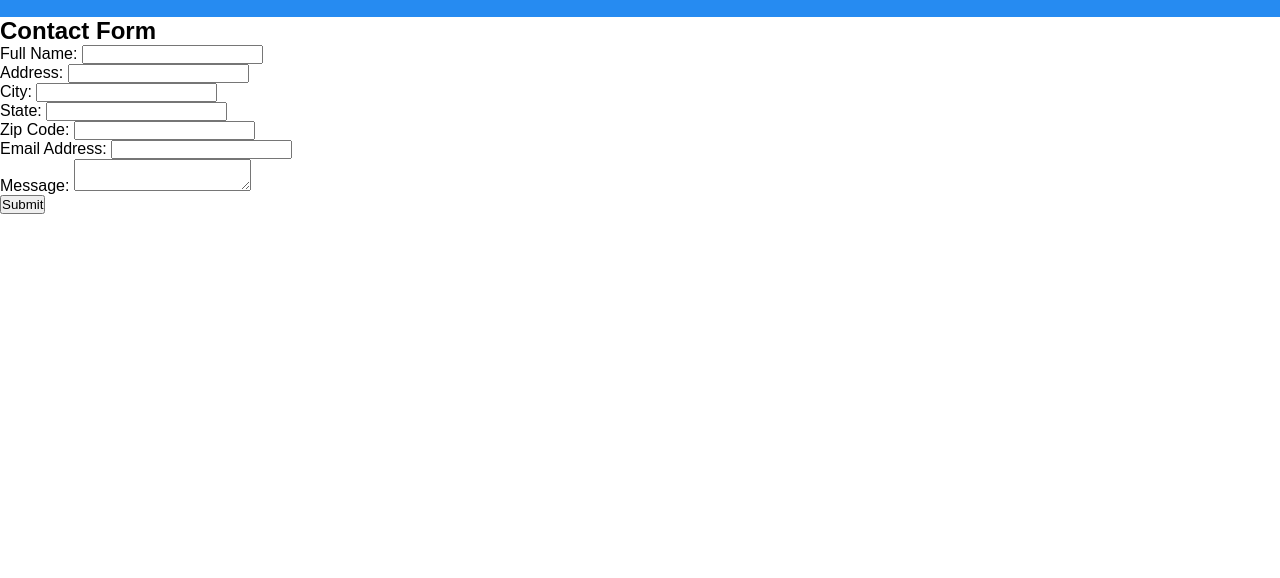
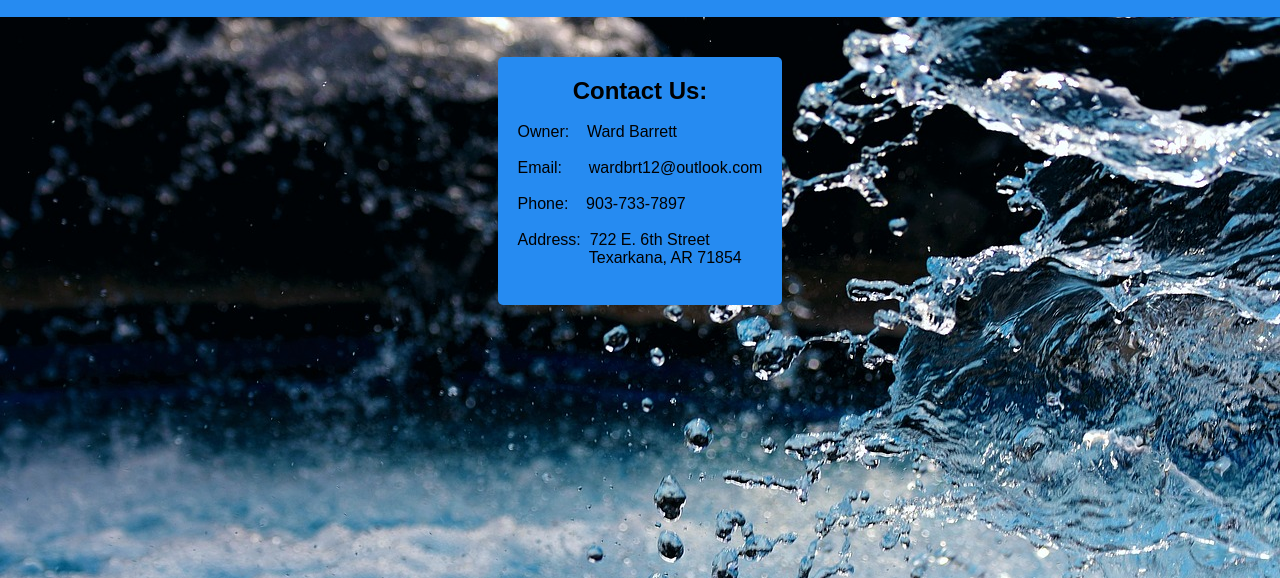
Before and after one commit to Black-del-del/Barrett-Exterior-Cleaning, a plain HTML site: page contact.html in a window 1280 px wide. Shown: the part 222-800 px from the top of the page. Drawn offline with Linux system fonts and the light colour scheme.

Commit message:
fixed contact us page

```diff
--- a/assets/css/styles.css
+++ b/assets/css/styles.css
@@ -43,6 +43,10 @@
   }
 
   /* Main Content Section */
+  p center {
+    display: block; /* Ensure the elements are block-level */
+    margin-bottom: 100px; /* Adjust the space between elements */
+  }
   .content {
     background-image: url('/assets/img/water-5245722_1280.jpg');
     background-size: cover;
@@ -87,6 +91,17 @@
     margin-top: 20px;
   }
 
+  .box-around {
+    background-color: #268bf1;
+    padding: 20px;
+    border-radius: 5px;
+    justify-self: center;
+    justify-content: left;
+    align-items: center;
+    margin-top: 20px;
+    box-sizing: border-box;
+  }
+
   /* Responsive Design for Smaller Screens */
   @media (max-width: 768px) {
     .article-boxes {
--- a/contact.html
+++ b/contact.html
@@ -7,7 +7,7 @@
     <meta name="description" content="Texarkana, New Boston, Dekalb, Ashdown, Glenwood, Nashville,Fouke, Murfreesboro, Dierks, pressure washing, soft washing, house washing, concrete washing, roof cleaning, deck cleaning, commercial pressure washing, graffiti removal, preasure cleaning, house cleaning, concrete cleaning, deck washing, black algae">
     <meta name="author" content="Ward Barrett"/>
     <link rel="preconnect" href="https://fonts.googlepis.com" />
-    <link rel="stylesheet" href="assets/css/styles.css"/>
+    <link rel="stylesheet" href="assets/css/styles.css">
 
 </head>
 <body>
@@ -26,43 +26,19 @@
         <button onclick="location.href='index.html'">Home</button>
       </div>
     </header>
-<div class="container">
-    <h2>Contact Form</h2>
+    <section class="content">
+        <div class="container">
+          <div class="box-around">
+            <center><h2>Contact Us:</h2></center><br>
+            <p>
+              Owner:&nbsp;&nbsp;&nbsp;&nbsp;Ward Barrett<br><br>
+              Email:&nbsp;&nbsp;&nbsp;&nbsp;&nbsp;&nbsp;wardbrt12@outlook.com<br><br>
+              Phone:&nbsp;&nbsp;&nbsp;&nbsp;903-733-7897<br><br>
+              Address:&nbsp;&nbsp;722 E. 6th Street<br>&nbsp;&nbsp;&nbsp;&nbsp;&nbsp;&nbsp;&nbsp;&nbsp;&nbsp;&nbsp;&nbsp;&nbsp;&nbsp;&nbsp;&nbsp;&nbsp;Texarkana, AR 71854<br><br>
 
-    <form action="https://api.web3forms.com/submit" method="POST">
-        <input type="hidden" name="access_key" value="af7cd02d-3f63-4071-a5b7-4566aa50af37">
 
-        <div class="form-group">
-            <label for="name">Full Name:</label>
-            <input type="text" id="name" name="name" required>
+            </p>
+          </div>
         </div>
-        <div class="form-group">
-            <label for="address">Address:</label>
-            <input type="text" id="address" name="address" required>
-        </div>
-        <div class="form-group">
-            <label for="city">City:</label>
-            <input type="text" id="city" name="city" required>
-        </div>
-        <div class="form-group">
-            <label for="state">State:</label>
-            <input type="text" id="state" name="state" required>
-        </div>
-        <div class="form-group">
-            <label for="zipcode">Zip Code:</label>
-            <input type="text" id="zipcode" name="zipcode" required>
-        </div>
-        <div class="form-group">
-            <label for="email">Email Address:</label>
-            <input type="email" id="email" name="email" required>
-        </div>
-        <div class="form-group">
-            <label for="message">Message:</label>
-            <textarea id="message" name="message" required></textarea>
-        </div>
-        <div class="form-group">
-            <button type="submit">Submit</button>
-        </div>
-
-    </form>
+      </section>
 </div>
```
